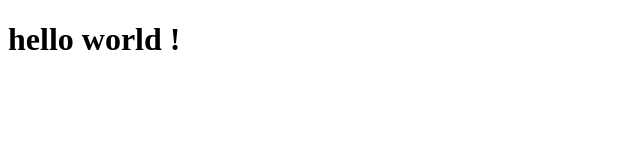
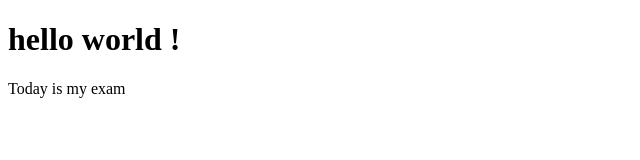
Before and after one commit to Rishavsharma7975/pro5, a plain HTML site: page index.html in a window 1280 px wide. Shown: the whole page, without its empty margins (0-640 px from the left). Drawn offline with Linux system fonts and the light colour scheme.

Commit message:
added a para

```diff
--- a/index.html
+++ b/index.html
@@ -7,6 +7,7 @@
 </head>
 <body>
     <h1>hello world !</h1>
+    <p>Today is my exam</p>
 
 </body>
 </html>
```
